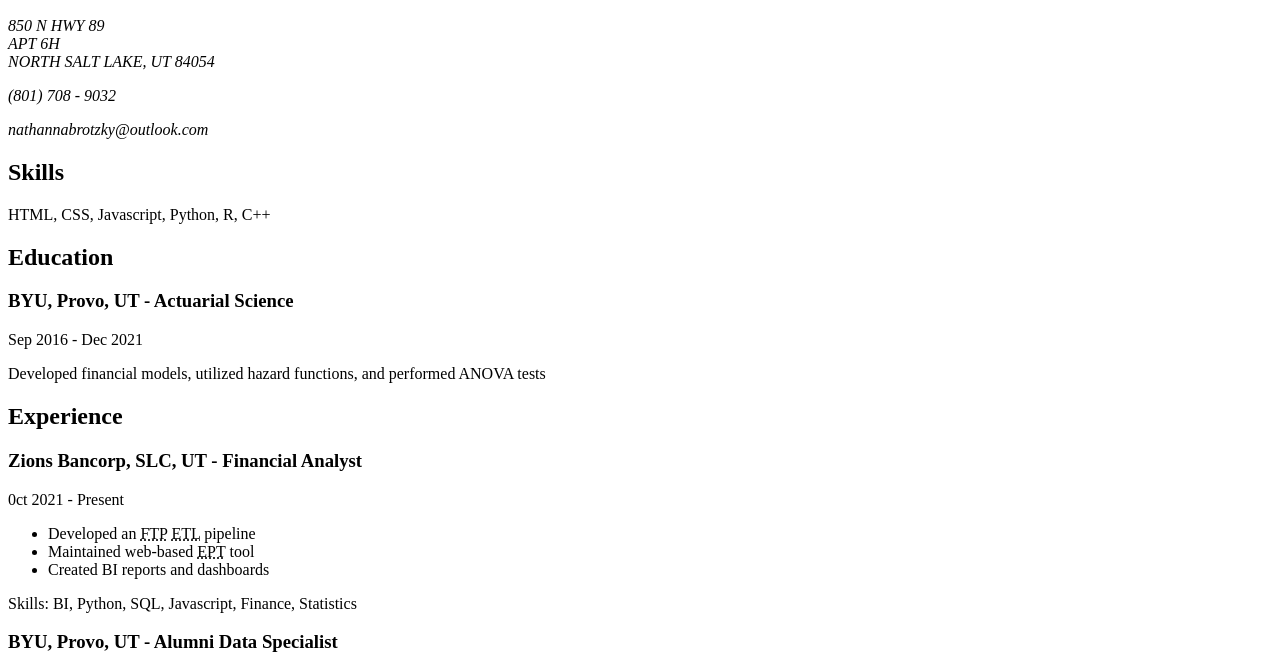
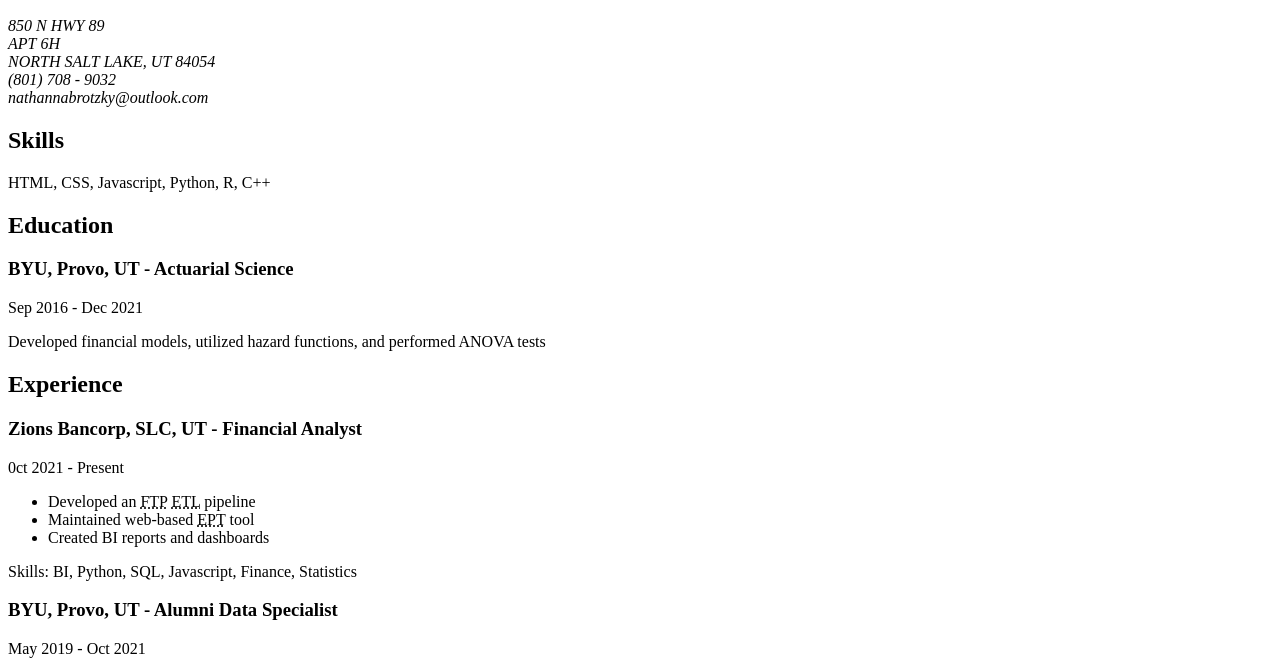
Before and after one commit to nathannabrotzky/portfolio, a plain HTML site: page cv.html in a window 1280 px wide. Shown: the part 120-789 px from the top of the page. Drawn offline with Linux system fonts and the light colour scheme.

Commit message:
Update cv.html

```diff
--- a/cv.html
+++ b/cv.html
@@ -18,11 +18,11 @@
             <h1 id="name">Nathan Nabrotzky</h1>
             <h2 id="role">Senior Developer</h2>
             <address>
-                <p id="address">850 N HWY 89<br>APT 6H<br>NORTH SALT LAKE, UT 84054</p>
-                <div id="contact">
-                    <p id="phone">(801)&NonBreakingSpace;708&NonBreakingSpace;-&NonBreakingSpace;9032</p>
-                    <p id="email">nathannabrotzky@outlook.com</p>
-                </div>
+                <p>850&nbsp;N&nbsp;HWY&nbsp;89<br>
+                APT&nbsp;6H<br>
+                NORTH&nbsp;SALT&nbsp;LAKE,&nbsp;UT&nbsp;84054<br>
+                (801)&nbsp;708&nbsp;-&nbsp;9032<br>
+                nathannabrotzky@outlook.com</p>
             </address>
         </header>
         <main>
@@ -33,7 +33,7 @@
             <section id="education">
                 <h2>Education</h2>
                 <article id="byu">
-                    <h3>BYU, Provo,&NonBreakingSpace;UT - Actuarial&NonBreakingSpace;Science</h3>
+                    <h3>BYU, Provo,&nbsp;UT - Actuarial&nbsp;Science</h3>
                     <p>Sep 2016 - Dec 2021</p>
                     <p class="skills">Developed financial models, utilized hazard functions, and performed ANOVA tests</p>
                 </article>
@@ -67,5 +67,4 @@
             <span id="social-links"><a href="https://www.linkedin.com/in/nathan-nabrotzky/">LinkedIn</a>; <a href="https://github.com/nathannabrotzky">GitHub</a></span>
         </footer>
     </body>
-
 </html>
```
